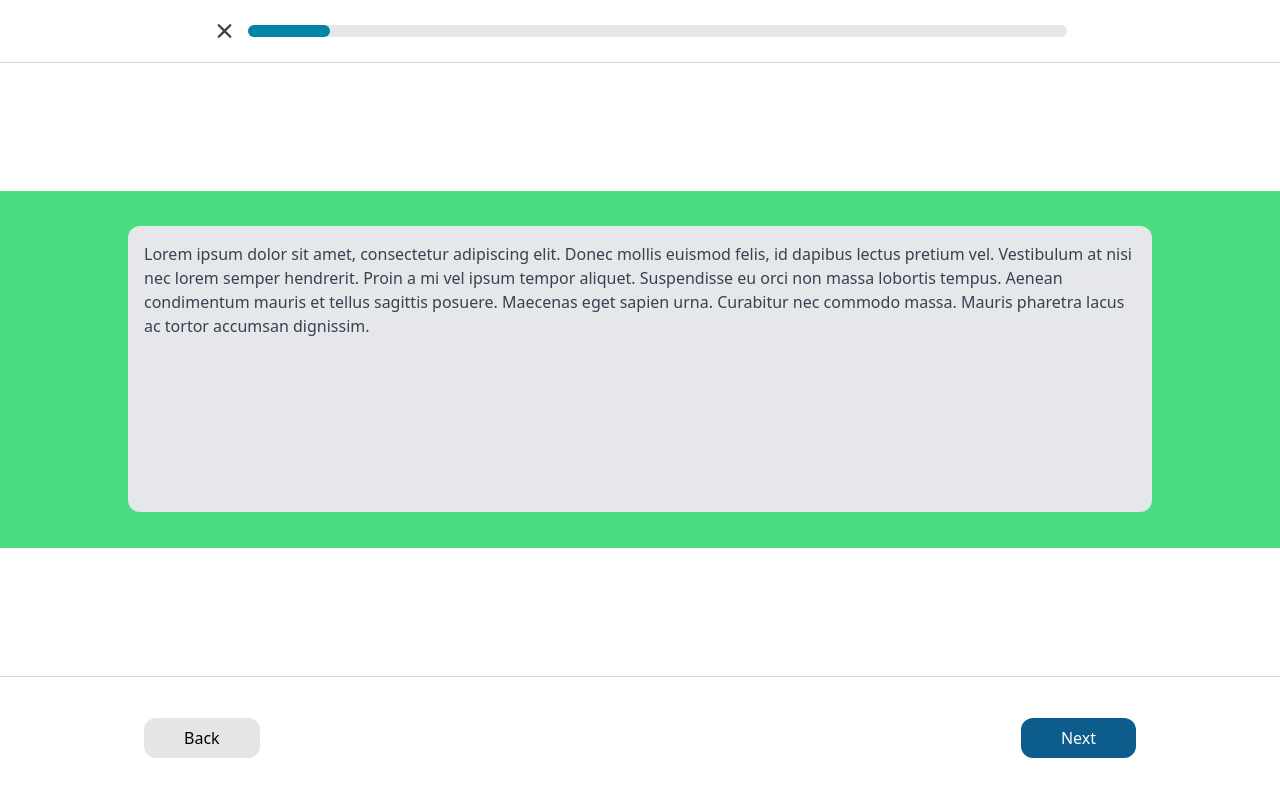
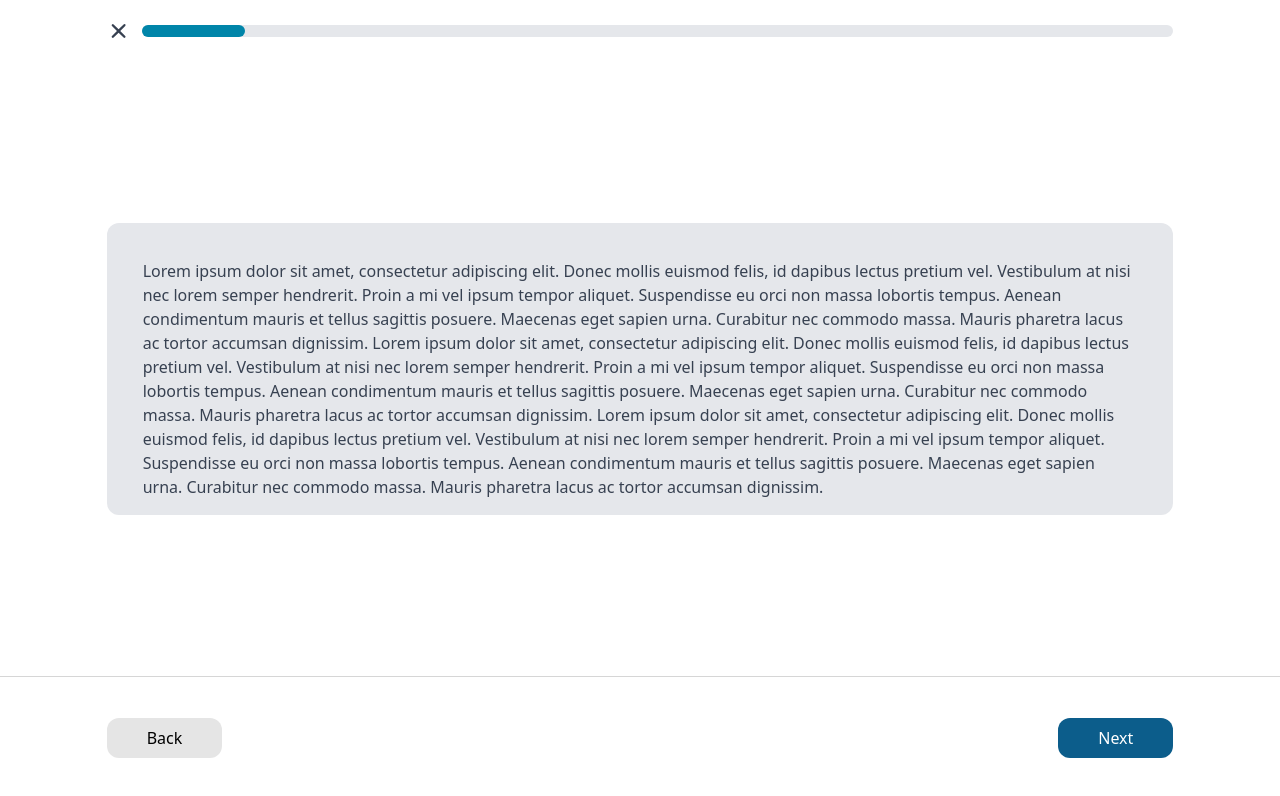
Before and after one commit to pathustler/expX-web, a Next.js app in the folder expx-web/: page /lessons in a window 1280 px wide. Shown: the top 796 px of the page. Built offline with nearby package versions, Linux system fonts and the light colour scheme.

Commit message:
lessons page 1 complete

```diff
--- a/expx-web/app/lessons.css
+++ b/expx-web/app/lessons.css
@@ -15,10 +15,7 @@
 }
 
 .pagecontent {
-    padding-top: 10%;
-    padding-bottom: 10%;
 	grid-row: 2 / 3;
-	border-top: 1px solid rgb(214, 214, 214);
 	border-bottom: 1px solid rgb(214, 214, 214);
 }
 
@@ -71,7 +68,7 @@
 }
 
 .max-h-80-percent {
-    height: 80%;
+    max-height: 80%;
 }
 
 .pagecontent-p {
--- a/expx-web/components/lessonspage/BottomBar.tsx
+++ b/expx-web/components/lessonspage/BottomBar.tsx
@@ -4,7 +4,7 @@ import "@/app/lessons.css"
 const BottomBar = () => {
   return (
     <div className="flex justify-center items-center h-full">
-      <div className="flex justify-between items-center bg-white px-4 py-2 w-4/5">
+      <div className="flex justify-between items-center bg-white py-2 w-5/6">
         <button className="bg-gray-self rounded-xl text-black px-10 py-2 flex items-center">
           Back
         </button>
--- a/expx-web/components/lessonspage/PageContent.tsx
+++ b/expx-web/components/lessonspage/PageContent.tsx
@@ -3,10 +3,12 @@ import '@/app/lessons.css';
 
 const PageContent = () => {
   return (
-    <div className="flex items-center justify-center h-full bg-green-400">
-      <div className="bg-gray-200 rounded-xl w-4/5 max-h-80-percent overflow-y-auto custom-scrollbar">
+    <div className="flex items-center justify-center h-full">
+      <div className="bg-gray-200 rounded-xl px-5 pt-5 w-5/6 max-h-80-percent overflow-y-auto custom-scrollbar">
         <div className="p-4">
           <p className="text-gray-700">
+            Lorem ipsum dolor sit amet, consectetur adipiscing elit. Donec mollis euismod felis, id dapibus lectus pretium vel. Vestibulum at nisi nec lorem semper hendrerit. Proin a mi vel ipsum tempor aliquet. Suspendisse eu orci non massa lobortis tempus. Aenean condimentum mauris et tellus sagittis posuere. Maecenas eget sapien urna. Curabitur nec commodo massa. Mauris pharetra lacus ac tortor accumsan dignissim.
+            Lorem ipsum dolor sit amet, consectetur adipiscing elit. Donec mollis euismod felis, id dapibus lectus pretium vel. Vestibulum at nisi nec lorem semper hendrerit. Proin a mi vel ipsum tempor aliquet. Suspendisse eu orci non massa lobortis tempus. Aenean condimentum mauris et tellus sagittis posuere. Maecenas eget sapien urna. Curabitur nec commodo massa. Mauris pharetra lacus ac tortor accumsan dignissim.
             Lorem ipsum dolor sit amet, consectetur adipiscing elit. Donec mollis euismod felis, id dapibus lectus pretium vel. Vestibulum at nisi nec lorem semper hendrerit. Proin a mi vel ipsum tempor aliquet. Suspendisse eu orci non massa lobortis tempus. Aenean condimentum mauris et tellus sagittis posuere. Maecenas eget sapien urna. Curabitur nec commodo massa. Mauris pharetra lacus ac tortor accumsan dignissim.
           </p>
         </div>
--- a/expx-web/components/lessonspage/ProgressBar.tsx
+++ b/expx-web/components/lessonspage/ProgressBar.tsx
@@ -10,7 +10,7 @@ interface ProgressBarProps {
 const ProgressBar: React.FC<ProgressBarProps> = ({ percentage }) => {
   return (
     <div className="flex items-center justify-center h-full">
-      <div className="w-2/3">
+      <div className="w-5/6">
         <div className="flex items-center">
           <XIcon className="h-6 w-6 mr-3 text-gray-700" />
           <div className="w-full bg-gray-200 rounded-full h-3">
```
